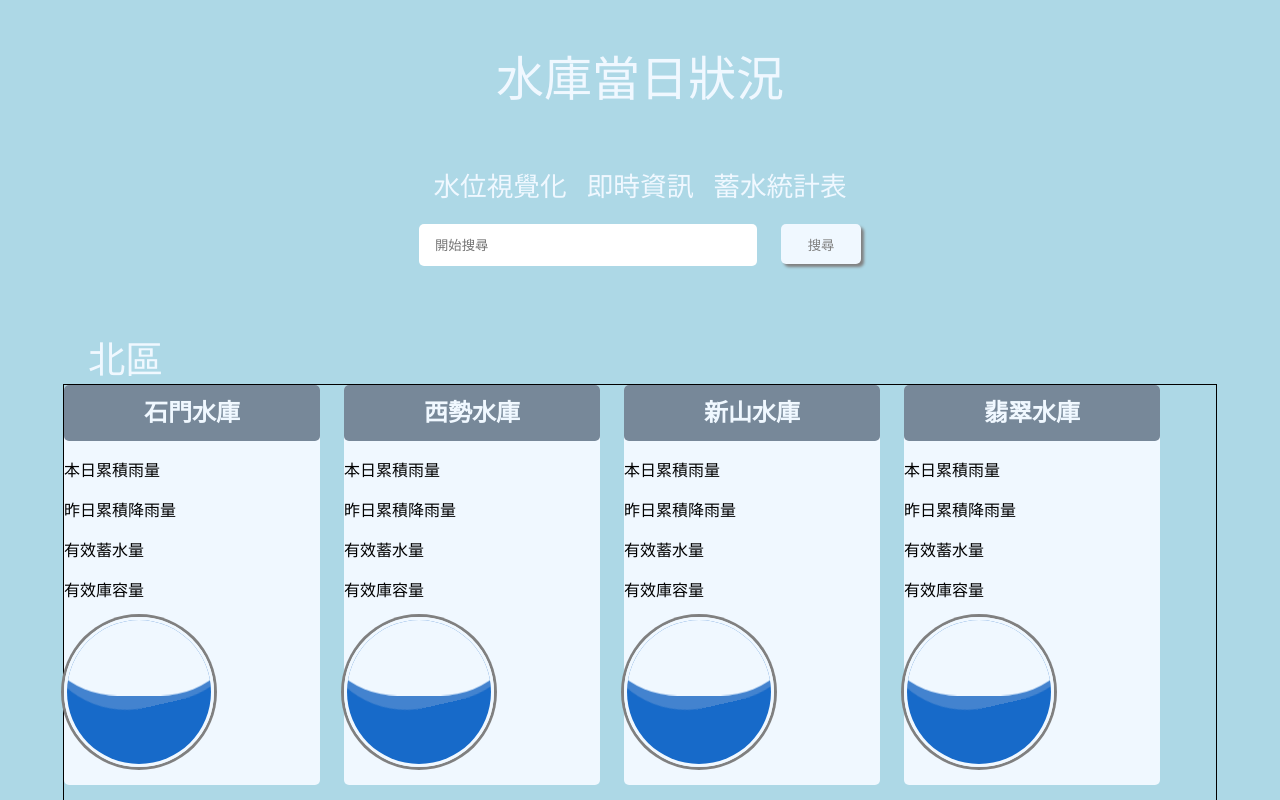
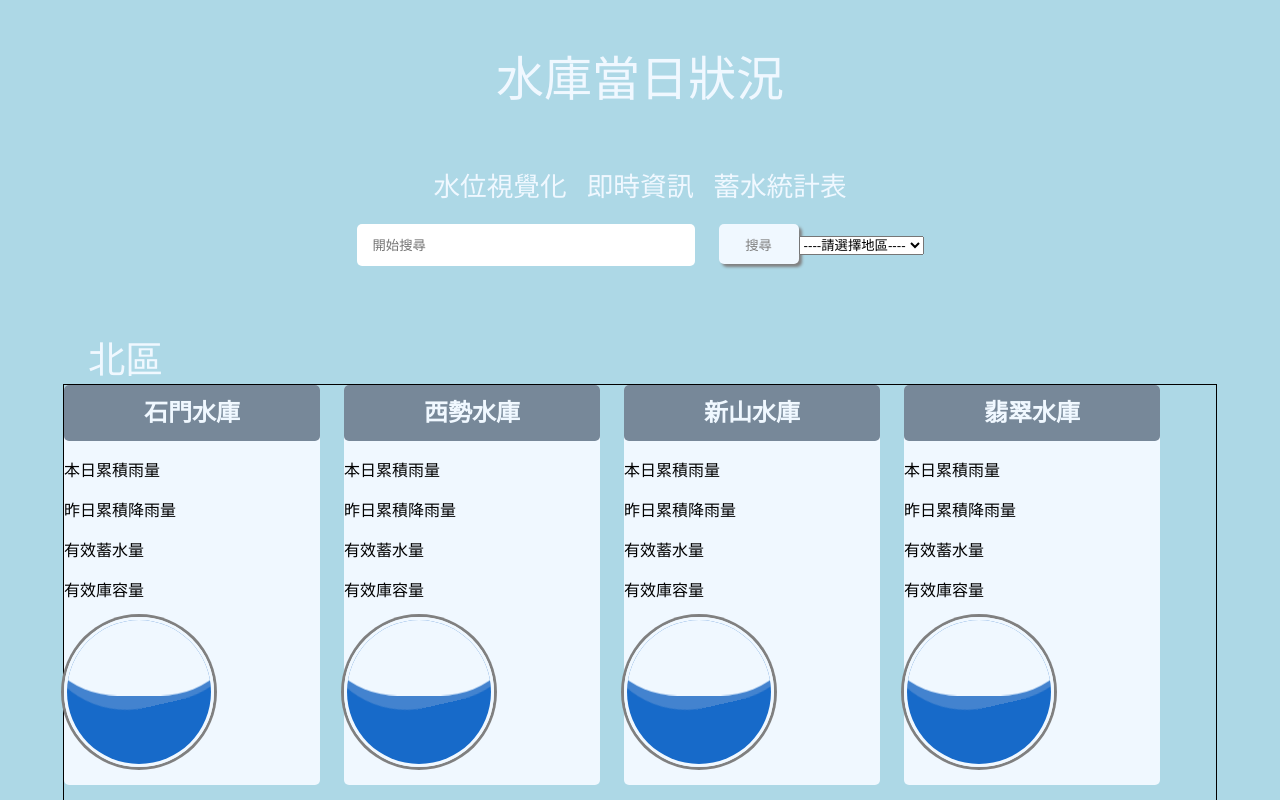
Before and after one commit to zawarudoooooooo/2023-11-29, a Vue app: page /Visual in a window 1280 px wide. Shown: the top 800 px of the page. Built offline with nearby package versions, Linux system fonts and the light colour scheme; no server answers.

Commit message:
select option

```diff
--- a/src/views/Visual.vue
+++ b/src/views/Visual.vue
@@ -4,15 +4,24 @@
 
 <template>
 <!-- 搜尋欄 -->
-    <div class="search">
+    <div class="search" id="search">
         <input type="text" placeholder="開始搜尋">
         <button type="button">搜尋</button>
+
+        <select class="form-control" onchange="location.href = this.options[this.selectedIndex].value">
+    <option selected="" value="#search">----請選擇地區----</option>
+    <option value="#north">北區</option>
+    <option value="#middle">中區</option>
+    <option value="#south">南區</option>
+
+  </select>
     </div>
     <div class="content">
 
+
 <!-- 北區 -->
     <label for="">北區</label>
-        <div class="north">
+        <div class="north" id="north">
             <!-- 石門水庫 -->
             <div class="northOne">
                 <div class="nameOne">
@@ -141,7 +150,7 @@
         </div>
 <!-- 中區 -->
     <label for="">中區</label>
-        <div class="middle">
+        <div class="middle" id="middle">
             <!-- 永和山水庫 -->
             <div class="middleOne">
                 <div class="nameOneM">
@@ -334,7 +343,7 @@
         </div>
 <!-- 南區-->
     <label for="">南區</label>
-        <div class="south">
+        <div class="south" id="south">
         <!-- 蘭潭水庫 -->
         <div class="southOne">
                 <div class="nameOneS">
```
